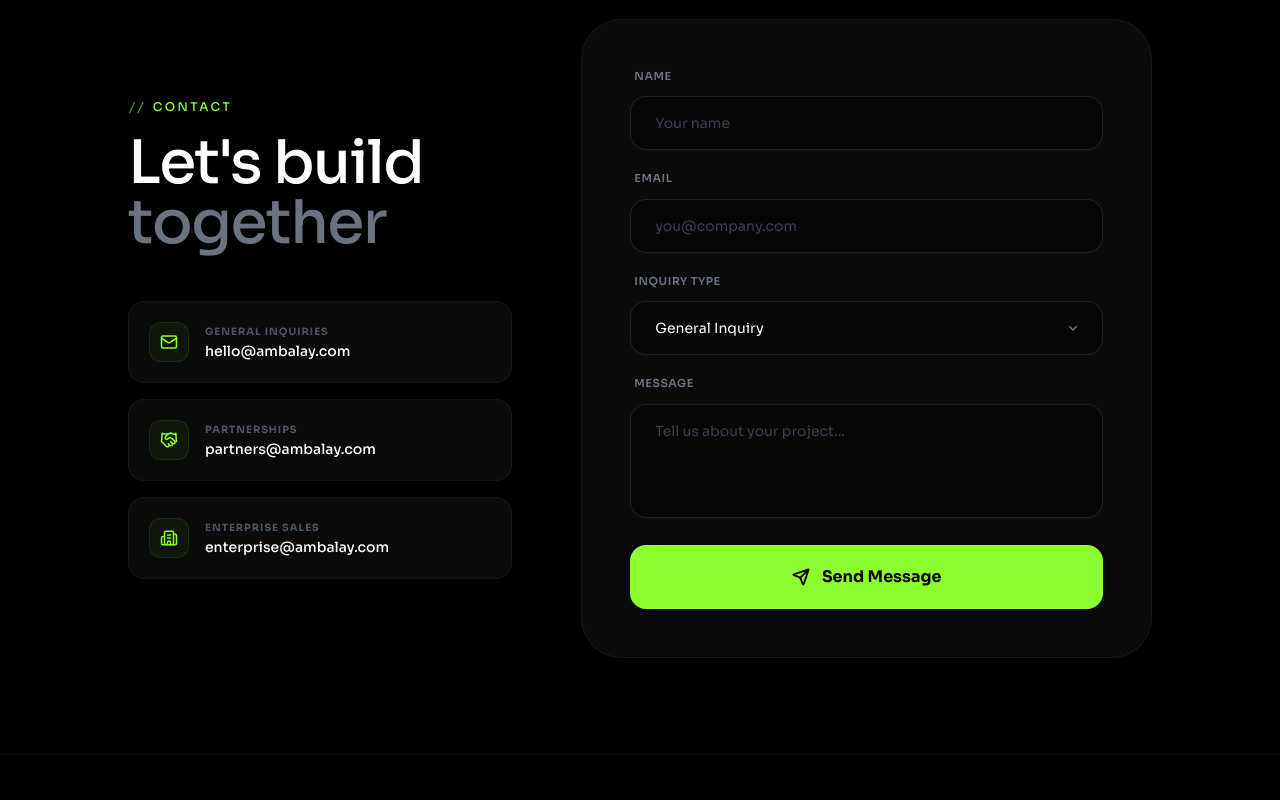
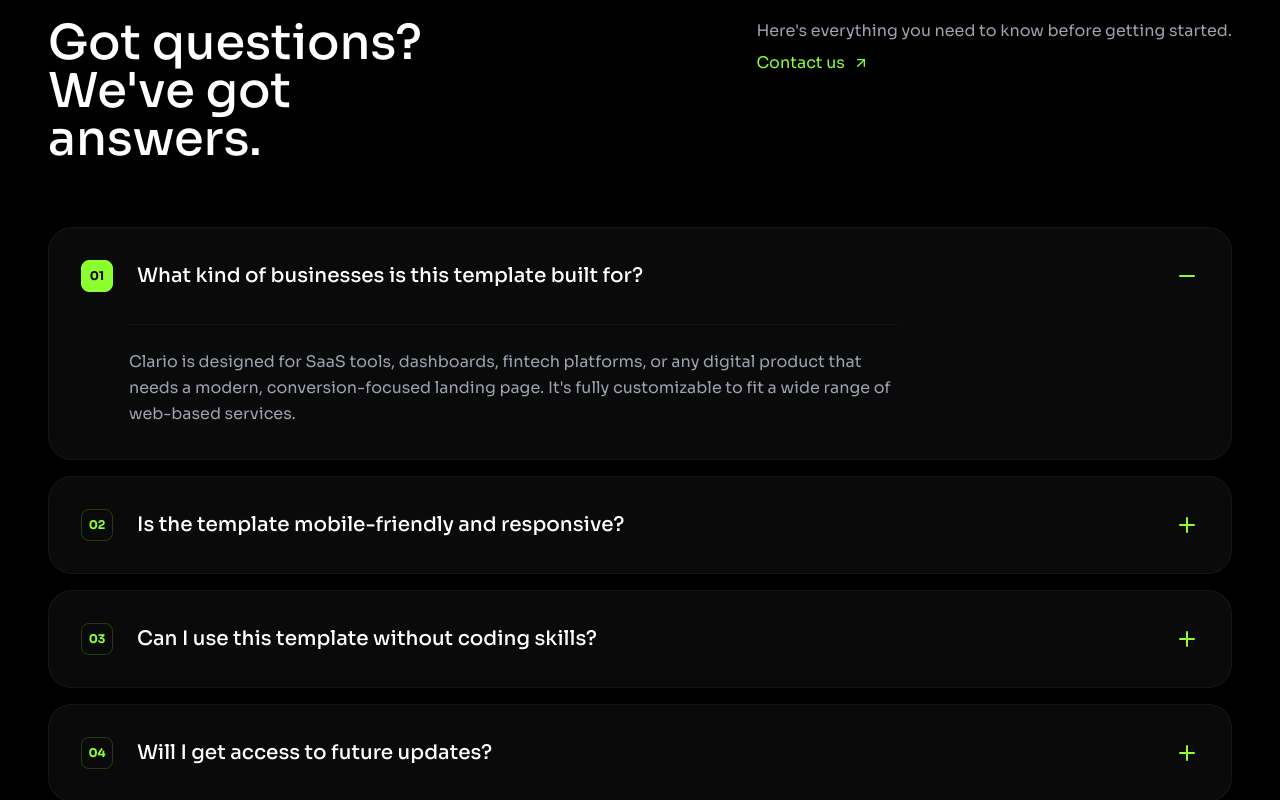
Before and after one commit to Mekd422/AmbalayMaps, a React (Vite) app: page / in a window 1280 px wide. Shown: the part 7900-8700 px from the top of the page. Built offline with nearby package versions, Linux system fonts and the light colour scheme.

Commit message:
create the FAQ section

```diff
--- /dev/null
+++ b/src/Components/ui/FAQSection.tsx
@@ -0,0 +1,61 @@
+import { useState } from "react";
+import { Plus, Minus, ArrowUpRight } from "lucide-react";
+
+export default function FAQSection() {
+  const [openIndex, setOpenIndex] = useState<number | null>(0);
+
+  const faqs = [
+    { q: "What kind of businesses is this template built for?", a: "Clario is designed for SaaS tools, dashboards, fintech platforms, or any digital product that needs a modern, conversion-focused landing page. It's fully customizable to fit a wide range of web-based services." },
+    { q: "Is the template mobile-friendly and responsive?", a: "Yes, every component is built with a mobile-first approach using Tailwind CSS responsive utilities." },
+    { q: "Can I use this template without coding skills?", a: "While it is a React/Tailwind template, the structure is modular enough that someone with basic HTML/CSS knowledge can easily swap content." },
+    { q: "Will I get access to future updates?", a: "Absolutely. All purchasers receive lifetime updates as we add new sections and improve performance." },
+    { q: "Can I use this template for commercial projects?", a: "Definitely. Clario is licensed for both personal and commercial use, so you can build client websites or launch your own product without any licensing issues." },
+    { q: "How can I get support if I run into issues?", a: "We’re here to help. If you have questions, you can reach us directly at hello@kadirov.design. We usually respond within 24 hours." }
+
+  ];
+
+  return (
+    <section className="bg-black py-24 px-6 md:px-12">
+      <div className="max-w-7xl mx-auto">
+        <div className="flex flex-col md:flex-row justify-between items-start gap-8 mb-16">
+          <h2 className="text-4xl md:text-5xl font-medium text-white max-w-md leading-tight">
+            Got questions? <br /> We've got answers.
+          </h2>
+          <div className="space-y-2">
+            <p className="text-gray-400">Here's everything you need to know before getting started.</p>
+            <a href="#contact" className="flex items-center gap-2 text-[#8cff2e] hover:underline">
+              Contact us <ArrowUpRight size={16} />
+            </a>
+          </div>
+        </div>
+
+        <div className="space-y-4">
+          {faqs.map((faq, idx) => (
+            <div key={idx} className="bg-[#0A0A0A] border border-white/5 rounded-3xl overflow-hidden transition-all">
+              <button
+                onClick={() => setOpenIndex(openIndex === idx ? null : idx)}
+                className="w-full flex items-center justify-between p-6 md:p-8 text-left"
+              >
+                <div className="flex items-center gap-6">
+                  <span className={`w-8 h-8 rounded-lg flex items-center justify-center text-xs font-bold border transition-all ${openIndex === idx ? 'bg-[#8cff2e] text-black border-[#8cff2e]' : 'text-[#8cff2e] border-[#8cff2e]/20'}`}>
+                    0{idx + 1}
+                  </span>
+                  <span className="text-lg md:text-xl font-medium text-white">{faq.q}</span>
+                </div>
+                {openIndex === idx ? <Minus className="text-[#8cff2e]" /> : <Plus className="text-[#8cff2e]" />}
+              </button>
+
+              {openIndex === idx && (
+                <div className="px-8 pb-8 md:pl-20 md:pr-12">
+                  <p className="text-gray-400 leading-relaxed max-w-3xl border-t border-white/5 pt-6">
+                    {faq.a}
+                  </p>
+                </div>
+              )}
+            </div>
+          ))}
+        </div>
+      </div>
+    </section>
+  );
+}
--- a/src/pages/Home.tsx
+++ b/src/pages/Home.tsx
@@ -10,7 +10,8 @@
 import TestimonialMarquee from "../Components/ui/TestimonialMarquee"
 import PricingSection from "../Components/ui/PricingSection"
 import IndustriesSection from "../Components/ui/IndustriesSection"
-import ContactSection from "../Components/ui/ContactSection"
+// import ContactSection from "../Components/ui/ContactSection"
+import FAQSection from "../Components/ui/FAQSection"
 
 import dashboardImg from "../assets/images/dashboard.png"
 
@@ -64,7 +65,8 @@
       <TestimonialMarquee />
       <PricingSection />
       <IndustriesSection />
-      <ContactSection />
+      {/* <ContactSection /> */}
+      <FAQSection />
       <Footer />
 
       <style dangerouslySetInnerHTML={{ __html: `
```
Also changed, not shown: src/Components/ui/CTASection.tsx (added), src/assets/images/last-ui-img.webp (added).
